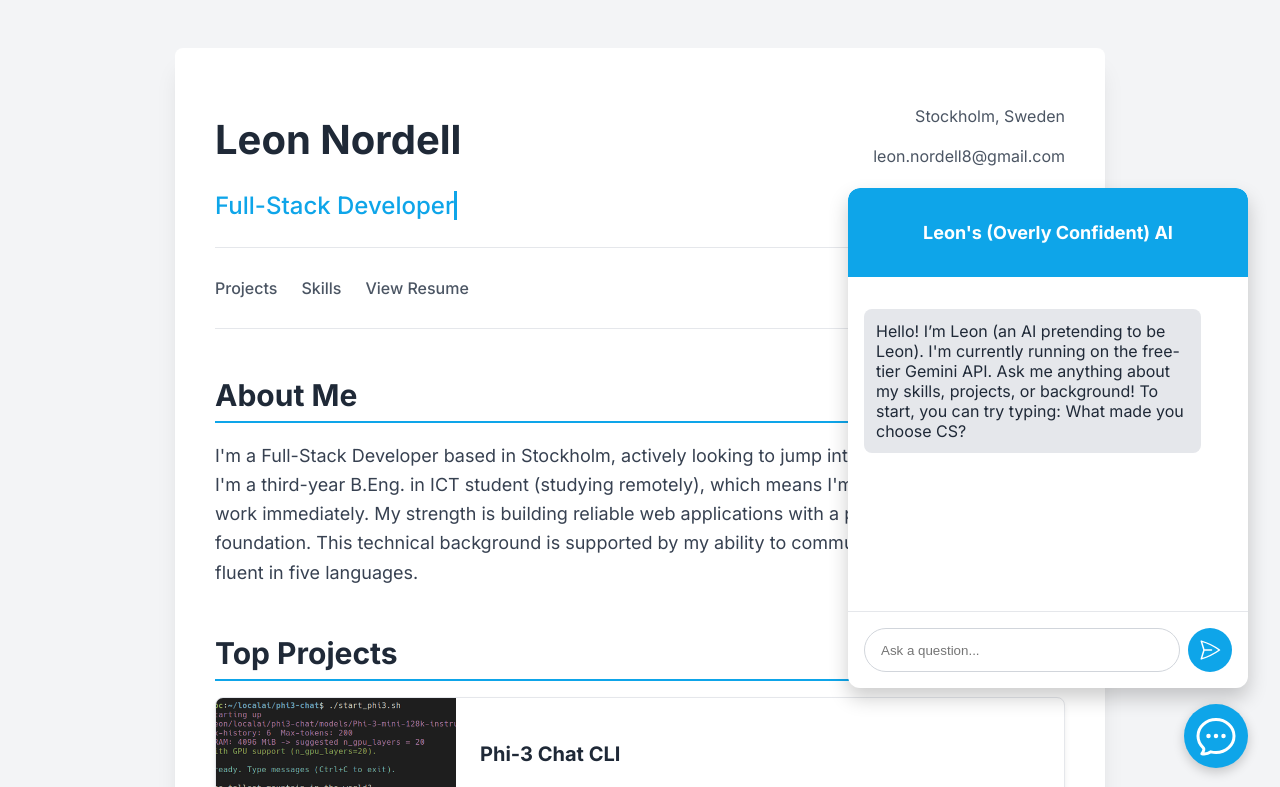
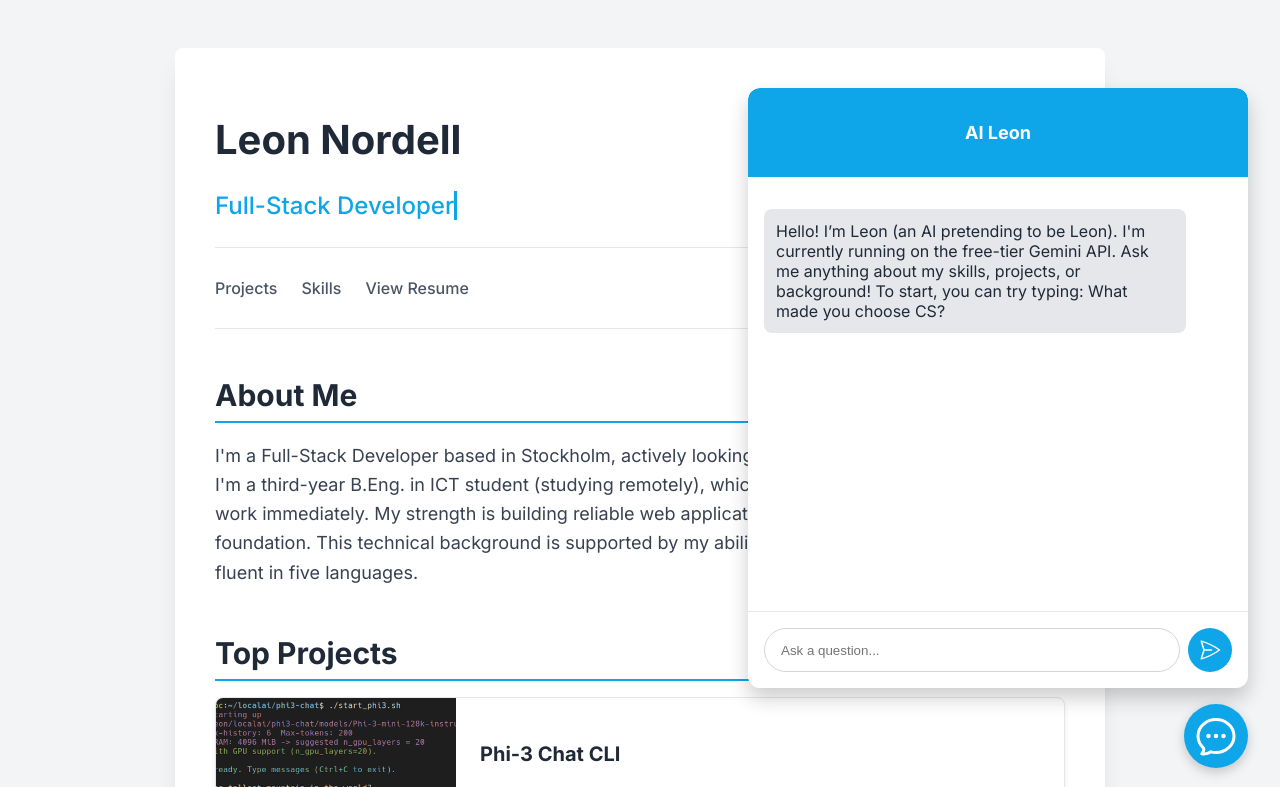
Before and after one commit to leedno/portfolio, a website: page index.html in a window 1280 px wide. Both pictures are taken after a click on the element 1216 px from the left and 736 px from the top of the page. Shown: the top 787 px of the page. Drawn offline with Linux system fonts and the light colour scheme.

Commit message:
ai changes

```diff
--- a/index.html
+++ b/index.html
@@ -163,7 +163,7 @@
 
     <div id="chat-window" class="chat-window">
         <div class="chat-header">
-            <h3 class="chat-title">Leon's (Overly Confident) AI</h3>
+            <h3 class="chat-title">AI Leon</h3>
         </div>
 
         <div id="chat-messages" class="chat-messages">
--- a/style.css
+++ b/style.css
@@ -488,8 +488,8 @@ body {
     bottom: 7rem;
     right: 2rem;
     width: 90%;
-    max-width: 400px;
-    height: 500px;
+    max-width: 500px;
+    height: 600px;
     background: white;
     border-radius: 0.75rem;
     box-shadow: 0 10px 20px rgba(0, 0, 0, 0.2);
```
